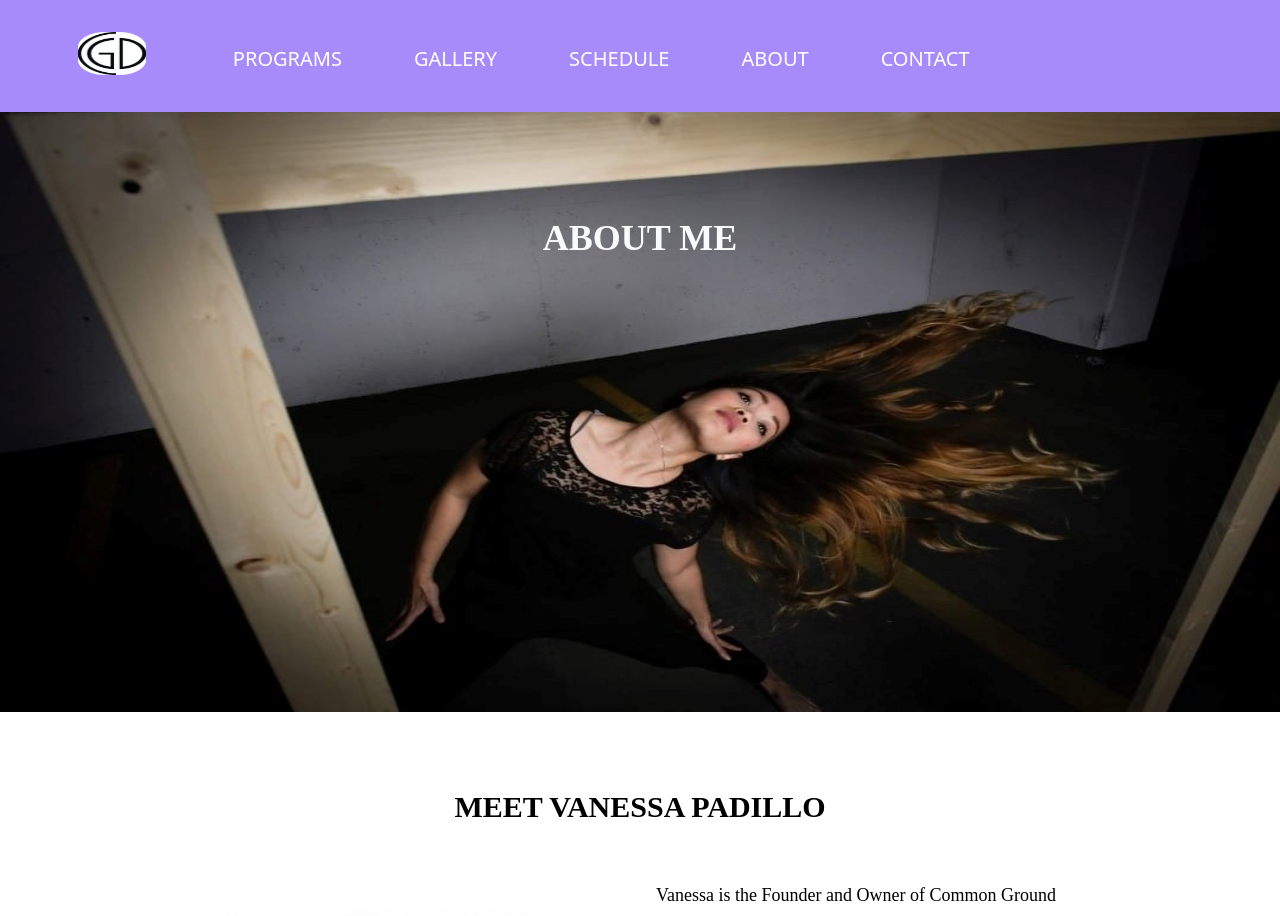
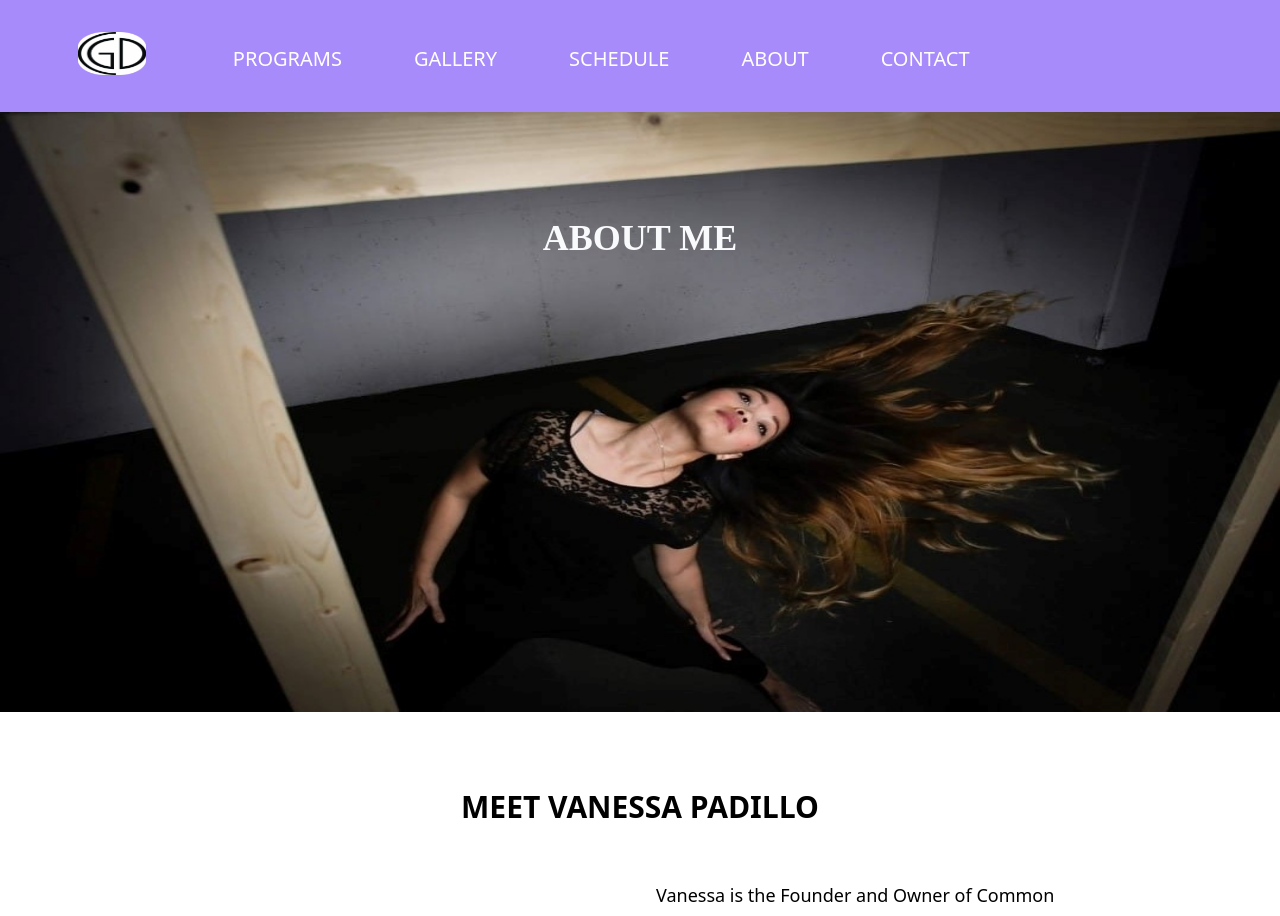
Before and after one commit to chad-cervantes/cpnt265-final-capstone-project, a SvelteKit app: page /about in a window 1280 px wide. Shown: the top 916 px of the page. Built offline with nearby package versions, Linux system fonts and the light colour scheme; some icons are missing.

Commit message:
only implemented 'Khand' google font for 'About Me' title

```diff
--- a/src/routes/about/+page.svelte
+++ b/src/routes/about/+page.svelte
@@ -26,7 +26,7 @@
 </section>
 
 <style>
-  h1, h3, p {
+  h3 {
     font-family: 'Khand';
   }
 </style>
```
